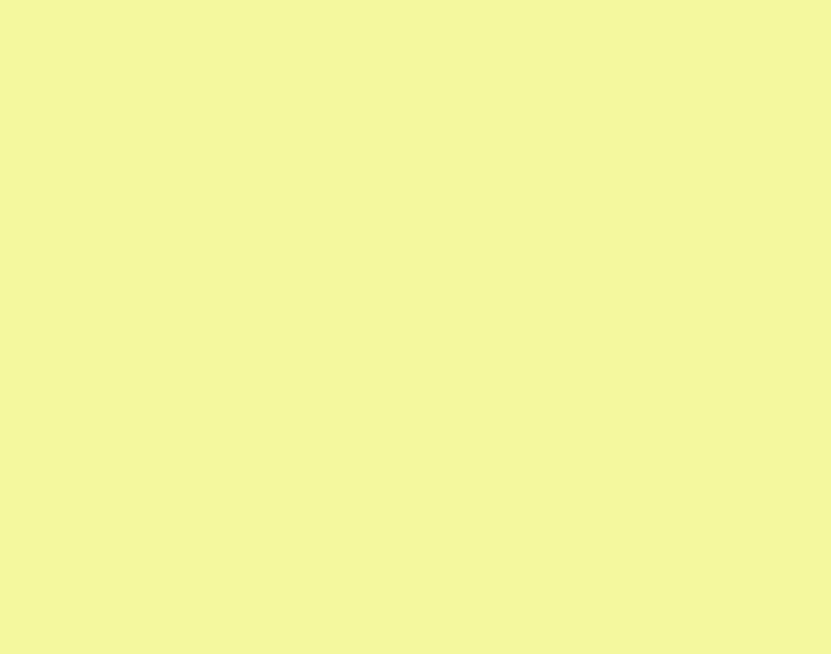
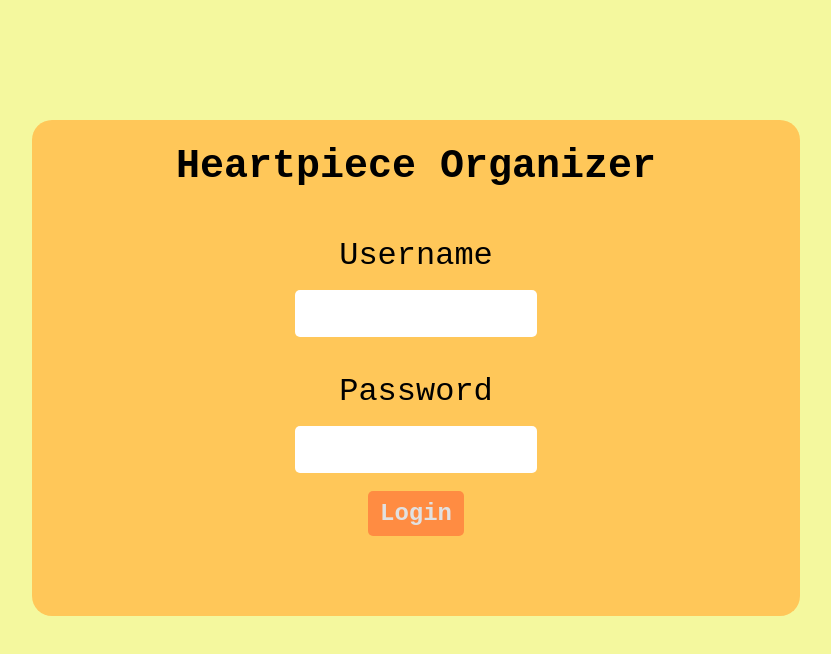
Before and after one commit to MineRaphi/Heartpiece-Organizer, a website: page public/index.html in a window 1280 px wide. Shown: the whole page, without its empty margins (224-1055 px from the left). Drawn offline with Linux system fonts and the light colour scheme.

Commit message:
Added a login window, added a backend login function

```diff
--- a/public/index.html
+++ b/public/index.html
@@ -8,6 +8,18 @@
         <title>Heartpiece Organizer</title>
     </head>
     <body>
-
+        <div id="loginScreen">
+            <h1>Heartpiece Organizer</h1>
+            <form id="loginForm">
+                <label for="fname">Username</label>
+                <input type="text" id="username" name="username">
+                <br><br>
+                <label for="lname">Password</label>
+                <input type="password" id="password" name="password">
+                <br>
+                <button type="button" onclick="login()" id="loginButton"><b>Login</b></button>
+            </form>
+        </div>
     </body>
+    <script src="/scripts.js"></script>
 </html>
--- a/public/scripts.js
+++ b/public/scripts.js
@@ -0,0 +1,27 @@
+document.getElementById("loginForm").addEventListener("keydown", function(event) {
+    if (event.key === "Enter") {
+      event.preventDefault(); // Prevent form submission
+      document.getElementById("loginButton").click(); // Trigger button click
+    }
+});
+
+async function login() {
+    var username = document.getElementById("username").value;
+    var password = document.getElementById("password").value;
+
+    if (username == "" || password == "") {
+        alert("Username or password cannot be empty!");
+        return
+    }
+
+    fetch("/loginRequest", {
+        method: "POST",
+        headers: {
+            "Content-Type": "application/json",  // Ensure the content type is JSON
+        },
+        body: JSON.stringify({ username: `${username}` })  // Send username in the request body
+    })
+    .then(response => response.text())  // Read the response as text
+    .then(data => console.log(data))  // Log the response from the backend
+    .catch(error => console.error("Error:", error));  // Catch and log any errors
+}
--- a/public/styles.css
+++ b/public/styles.css
@@ -8,4 +8,60 @@
 
 body {
     background-color: #F4F89E;
+    font-family: 'Cascadia Code', monospace;
 }
+
+#loginScreen {
+    justify-content: center;
+    margin: auto;
+    margin-top: 15vh;
+    padding-bottom: 10vh;
+    width: 60vw;
+    background-color: #FFC759;
+    border-radius: 20px;
+}
+
+#loginScreen h1 {
+    display: flex;
+    justify-content: center;
+    text-align: center;
+    margin-top: 3vh;
+    font-size: 2.5em;
+    padding-top: 3vh;
+    padding-bottom: 1vh;
+}
+
+#loginScreen form {
+    display: flex;
+    flex-direction: column;
+    justify-content: center;
+    align-items: center;
+    margin-top: 5vh;
+}
+
+#loginScreen form label {
+    font-size: 2rem;
+}
+
+#loginScreen form input {
+    margin-top: 2vh;
+    width: 30%;
+    height: 45px;
+    border-radius: 5px;
+    border: none;
+    padding-left: 10px;
+    font-size: 1.5rem;
+    font-family: 'Cascadia Code', monospace;
+}
+
+#loginScreen button {
+    padding-left: 1.5%;
+    padding-right: 1.5%;
+    height: 45px;
+    border-radius: 5px;
+    border: none;
+    background-color: #FF8C42;
+    color: #e1e1e1;
+    font-size: 1.5rem;
+    font-family: 'Cascadia Code', monospace;
+}
```
Also changed, not shown: index.js (+35 -3 lines).
